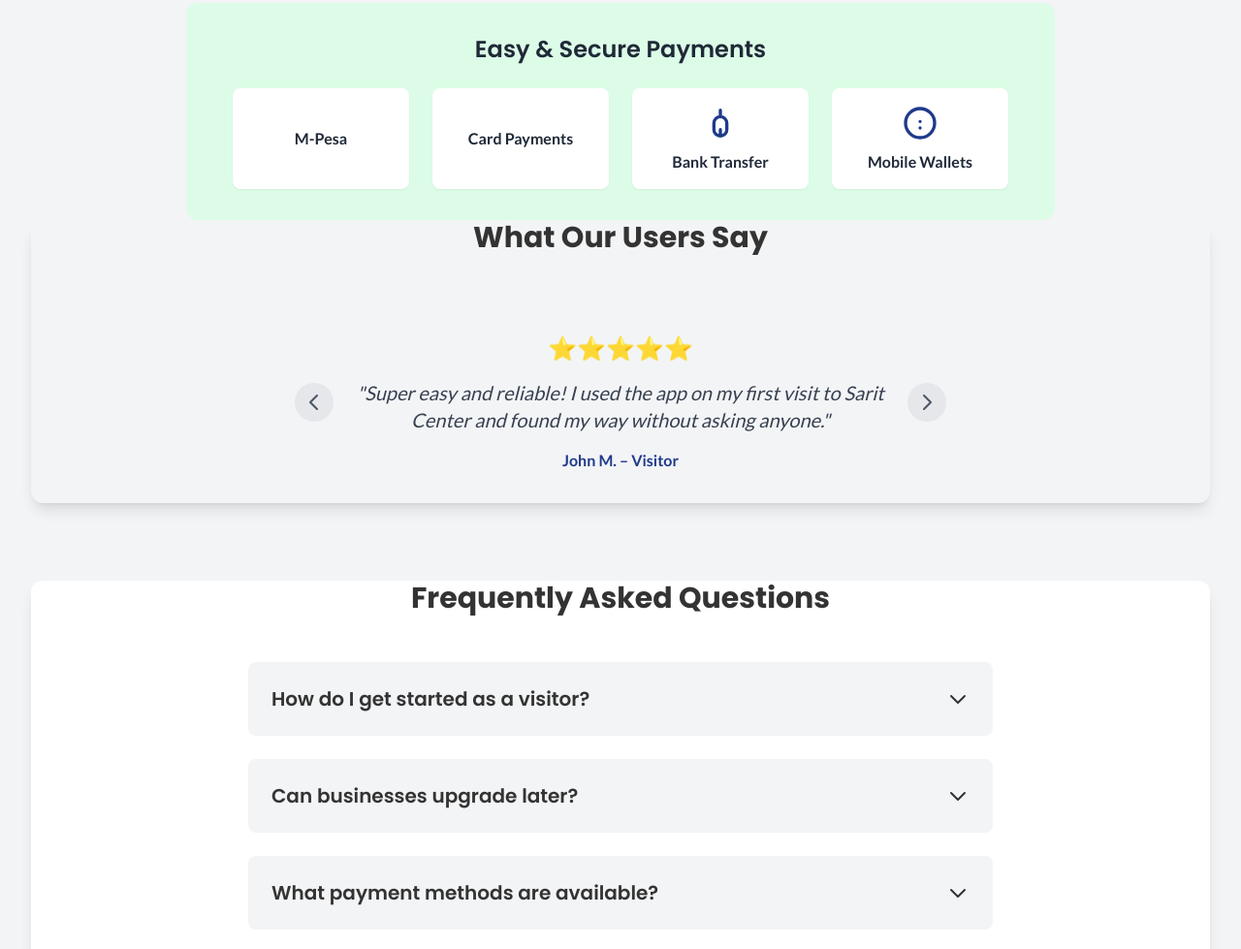
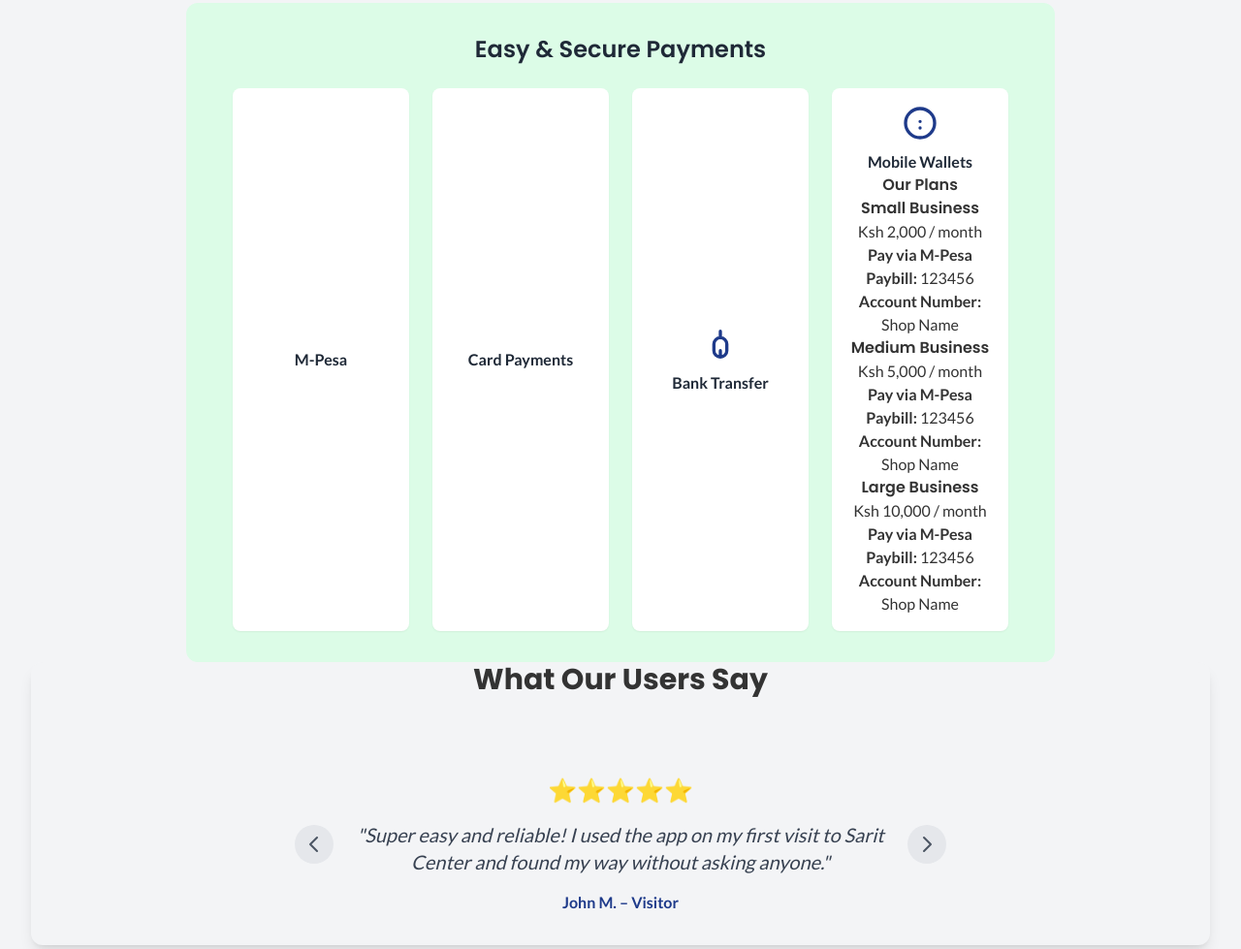
Before and after one commit to victorkyeva/pathfinder.com, a plain HTML site: page index.html in a window 1280 px wide. Shown: the part 3807-4786 px from the top of the page at 97% size. Drawn offline with nearby package versions, Linux system fonts and the light colour scheme.

Commit message:
Update index.html
Added Paybill details to pricing section

```diff
--- a/index.html
+++ b/index.html
@@ -397,7 +397,32 @@
                     <div class="p-4 bg-white rounded-lg shadow-sm flex flex-col items-center justify-center">
                         <svg class="w-10 h-10 mb-2 text-deep-blue" fill="none" stroke="currentColor" viewBox="0 0 24 24" xmlns="http://www.w3.org/2000/svg"><path stroke-linecap="round" stroke-linejoin="round" stroke-width="2" d="M12 11h.01M12 15h.01M12 3c-4.97 0-9 4.03-9 9s4.03 9 9 9 9-4.03 9-9-4.03-9-9-9z"></path></svg>
                         <h4 class="font-bold text-gray-800">Mobile Wallets</h4>
-                    </div>
+                    <section id="pricing">
+  <h2>Our Plans</h2>
+
+  <!-- Paybill Subscription Plans -->
+  <div class="pricing">
+    <div class="plan">
+      <h3>Small Business</h3>
+      <p>Ksh 2,000 / month</p>
+      <p><strong>Pay via M-Pesa Paybill:</strong> 123456</p>
+      <p><strong>Account Number:</strong> Shop Name</p>
+    </div>
+    <div class="plan">
+      <h3>Medium Business</h3>
+      <p>Ksh 5,000 / month</p>
+      <p><strong>Pay via M-Pesa Paybill:</strong> 123456</p>
+      <p><strong>Account Number:</strong> Shop Name</p>
+    </div>
+    <div class="plan">
+      <h3>Large Business</h3>
+      <p>Ksh 10,000 / month</p>
+      <p><strong>Pay via M-Pesa Paybill:</strong> 123456</p>
+      <p><strong>Account Number:</strong> Shop Name</p>
+    </div>
+  </div>
+</section
+</div>
                 </div>
             </div>
         </section>
@@ -644,4 +669,5 @@
         });
     </script>
 </body>
+
 </html>
```
